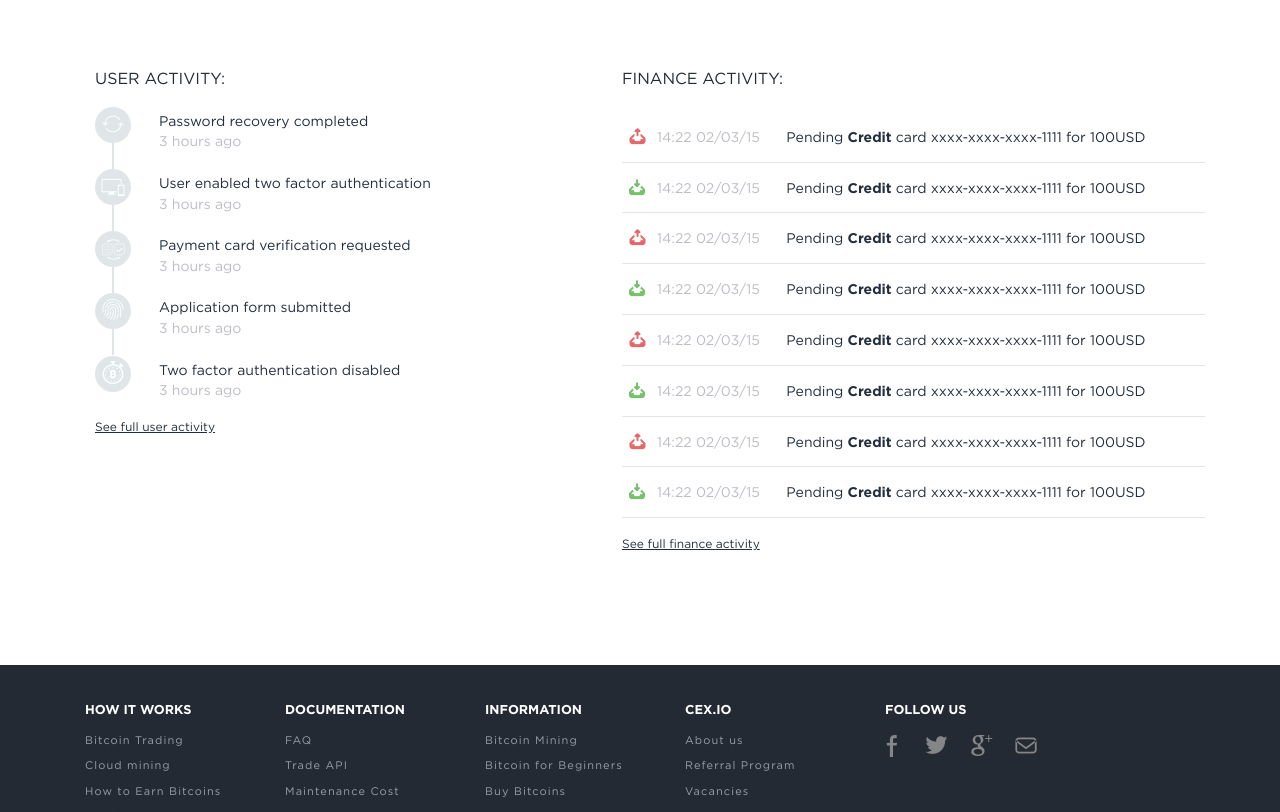
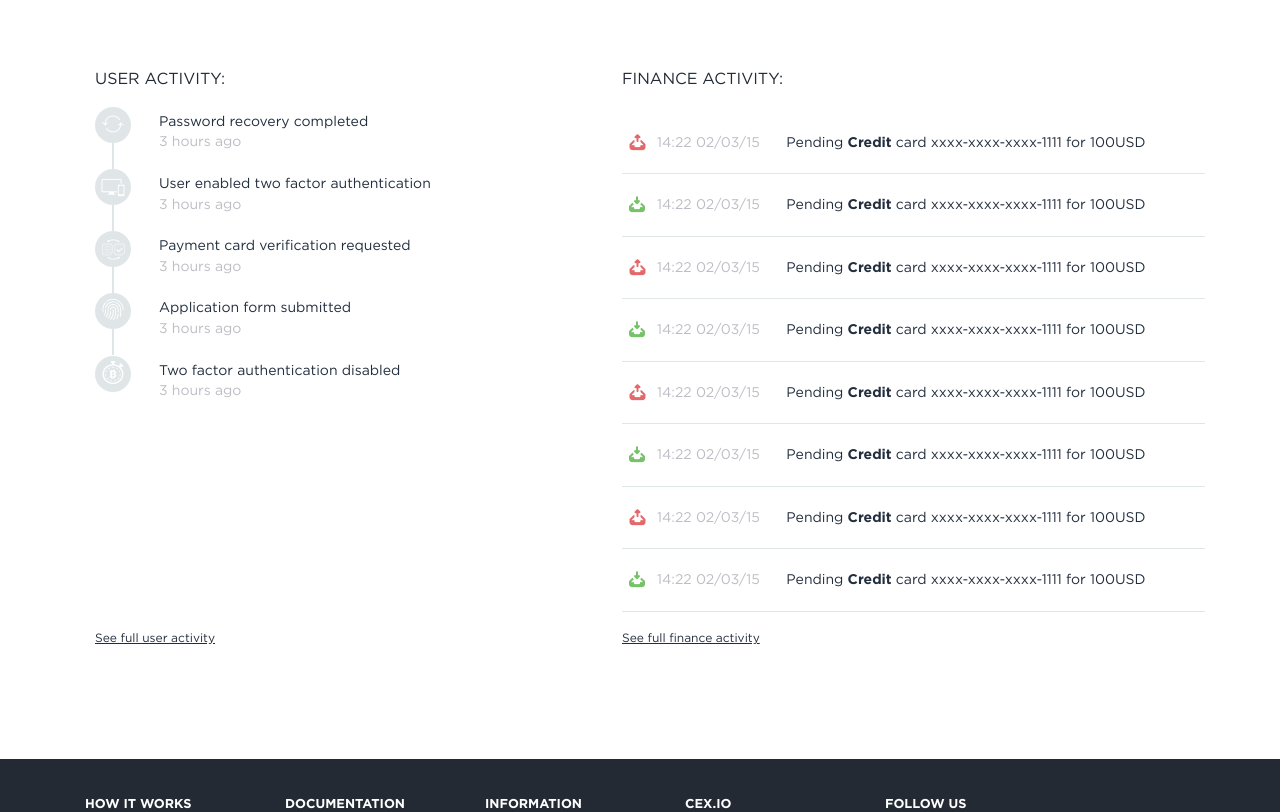
Before and after one commit to coderiver/mxkr, a plain HTML site: page index.html in a window 1280 px wide. Shown: the part 658-1470 px from the top of the page. Drawn offline with Linux system fonts and the light colour scheme.

Commit message:
minor fix

```diff
--- a/sass/_main.sass
+++ b/sass/_main.sass
@@ -397,6 +397,7 @@ h1
 .activity
 	width: 583px
 	float: right
+
 	+gpro
 	table
 		width: 100%
@@ -405,6 +406,7 @@ h1
 		td
 			border-bottom: 1px solid #E0E6E8
 			padding: 13px 0
+			vertical-align: middle
 		tr:hover
 			td
 				background: #F0FEFF
@@ -429,6 +431,8 @@ h1
 				color: #75C269
 			.icon-out
 				color: #E46869
+.usera ul,.activity table
+	min-height: 500px
 .select
 	margin: 47px 0 58px 0
 	text-align: center
```
Also changed, not shown: css/screen.css, img/icons-se841d46843.png (added), img/icons-sf111d0a8ba.png (deleted).
